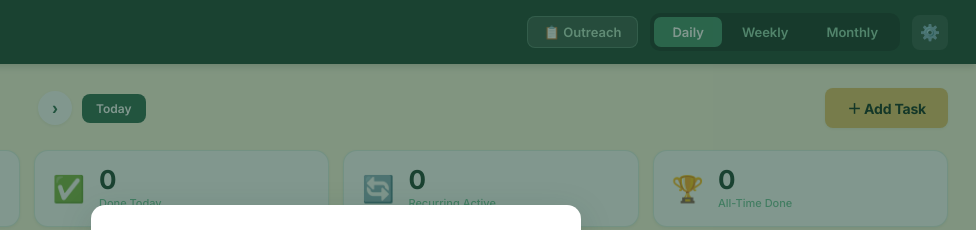
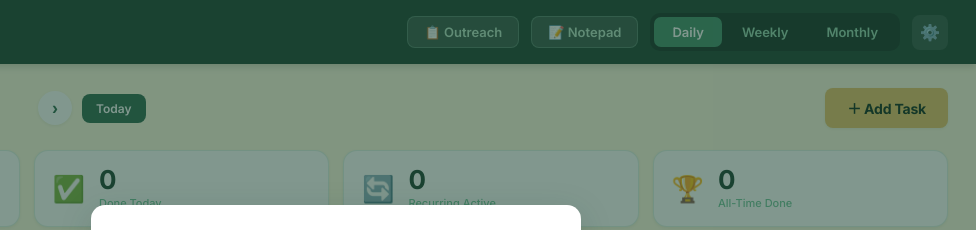
Before and after one commit to mattpatrick11/sales-dashboard, a plain HTML site: page index.html in a window 1280 px wide. Shown: the top 230 px of the page, 304-1280 px from the left. Drawn offline with Linux system fonts and the light colour scheme.

Commit message:
Add Notepad button to main dashboard header

```diff
--- a/index.html
+++ b/index.html
@@ -542,6 +542,8 @@
     <div style="display:flex;align-items:center;gap:12px">
         <a href="outreach.html" style="background:rgba(255,255,255,0.12);border:1.5px solid rgba(149,213,178,0.3);color:var(--green-200);cursor:pointer;padding:7px 16px;border-radius:8px;font-size:13px;font-weight:600;text-decoration:none;transition:background 0.2s;display:flex;align-items:center;gap:6px;"
             onmouseover="this.style.background='rgba(255,255,255,0.22)'" onmouseout="this.style.background='rgba(255,255,255,0.12)'">📋 Outreach</a>
+        <a href="notepad.html" style="background:rgba(255,255,255,0.12);border:1.5px solid rgba(149,213,178,0.3);color:var(--green-200);cursor:pointer;padding:7px 16px;border-radius:8px;font-size:13px;font-weight:600;text-decoration:none;transition:background 0.2s;display:flex;align-items:center;gap:6px;"
+            onmouseover="this.style.background='rgba(255,255,255,0.22)'" onmouseout="this.style.background='rgba(255,255,255,0.12)'">📝 Notepad</a>
         <div class="view-toggle">
             <button class="view-btn active" onclick="setView('daily')">Daily</button>
             <button class="view-btn" onclick="setView('weekly')">Weekly</button>
```
